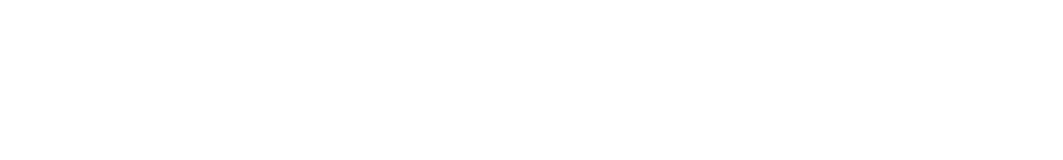
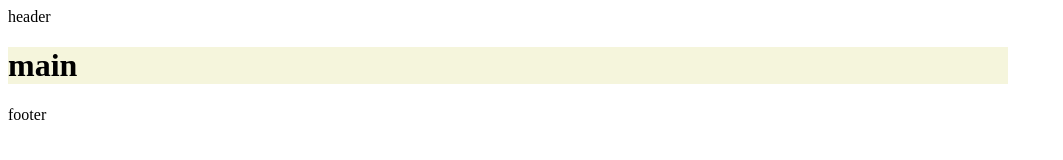
Before and after one commit to oesterli/test-repo, a plain HTML site: page src/index.html in a window 1280 px wide. Shown: the whole page, without its empty margins (0-1063 px from the left). Drawn offline with Linux system fonts and the light colour scheme.

Commit message:
modify structure

```diff
--- a/src/index.html
+++ b/src/index.html
@@ -7,10 +7,12 @@
     <title>Document</title>
   </head>
   <body>
-    <header></header>
+    <header>header</header>
     <main>
-      <div class="overall-wrapper"></div>
+      <div class="overall-wrapper">
+        <h1>main</h1>
+      </div>
     </main>
-    <footer></footer>
+    <footer>footer</footer>
   </body>
 </html>
--- a/src/styles.css
+++ b/src/styles.css
@@ -1,3 +1,4 @@
 .overall-wrapper {
     max-width: 1000px;
+    background-color: beige;
 }
```
